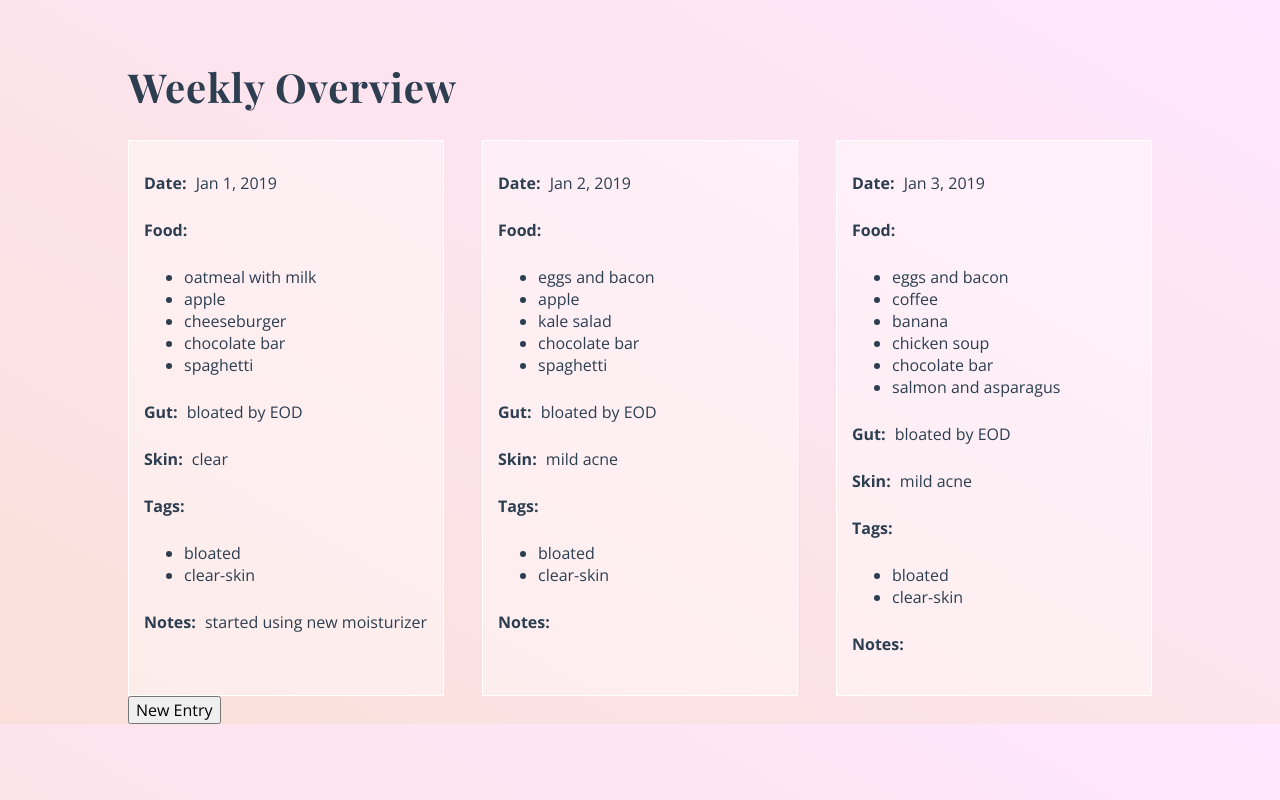
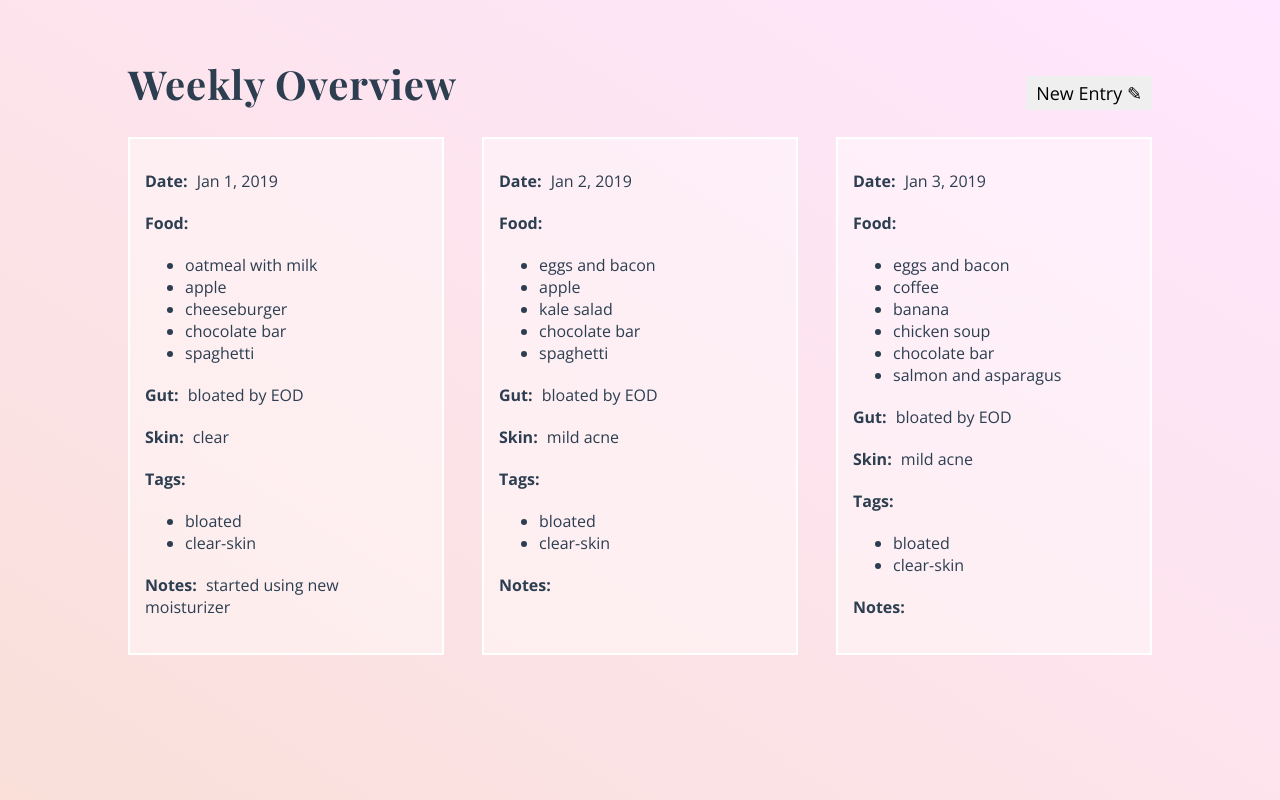
Before and after one commit to ngojenny/food-tracker, a Vue app: page /#/ in a window 1280 px wide. Built offline with nearby package versions, Linux system fonts and the light colour scheme.

Commit message:
show form as modal, toggle visibility on close and click background

```diff
--- a/src/App.vue
+++ b/src/App.vue
@@ -183,13 +183,15 @@ body {
   background-image: linear-gradient(to top right, #fae0d9 0%, #ffe7ff 100%);
   font-size: 1.6rem;
   font-family: "Open Sans", sans-serif;
+  position: relative;
+  min-height: 100vh;
 }
 
 #app {
   -webkit-font-smoothing: antialiased;
   -moz-osx-font-smoothing: grayscale;
   color: #2c3e50;
-  margin-top: 60px;
+  padding: 30px 0;
 }
 
 .wrapper {
--- a/src/components/Dashboard.vue
+++ b/src/components/Dashboard.vue
@@ -1,6 +1,9 @@
 <template>
   <div class="wrapper">
-    <h1>Weekly Overview</h1>
+    <header>
+      <h1>Weekly Overview</h1>
+      <button class="add-button" type="button" v-on:click="toggleEntryForm">New Entry ✎</button>
+    </header>
     <div class="card-container">
       <DayEntry
         v-for="seed in seeds"
@@ -13,8 +16,7 @@
         :notes="seed.notes"
       />
     </div>
-    <button type="button" v-on:click="toggleEntryForm">New Entry</button>
-    <EntryForm v-if="formVisible" @send-entry="addEntry" />
+    <EntryForm v-if="formVisible" @send-entry="addEntry" @close-modal="toggleEntryForm" />
   </div>
 </template>
 
@@ -99,4 +101,16 @@ h1 {
   display: flex;
   justify-content: space-between;
 }
+
+.add-button {
+  border: none;
+  padding: 5px 10px;
+  font-size: 1.8rem;
+}
+
+header {
+  display: flex;
+  align-items: baseline;
+  justify-content: space-between;
+}
 </style>
--- a/src/components/DayEntry.vue
+++ b/src/components/DayEntry.vue
@@ -39,7 +39,7 @@ export default {
 
 <style scoped>
 .card {
-  border: 1px solid #ffffff;
+  border: 2px solid #ffffff;
   background: rgba(255, 255, 255, 0.4);
   padding: 15px;
   width: calc(33.3% - 25px);
@@ -53,6 +53,10 @@ export default {
 
 p,
 ul {
-  margin-bottom: 25px;
+  margin-bottom: 20px;
+}
+
+ul {
+  margin-top: 0;
 }
 </style>
--- a/src/components/EntryForm.vue
+++ b/src/components/EntryForm.vue
@@ -1,5 +1,7 @@
 <template>
+  <div v-on:click="closeModal" class="modal">
     <form v-on:submit.prevent="sendEntry">
+      <button v-on:click="closeModal" class="btn-close" type="button">x</button>
       <label for="date">Date:</label>
       <input type="text" id="date" v-on:keyup="updateField" />
       <label for="foodItem">Food:</label>
@@ -24,6 +26,7 @@
       <button type="button" v-on:click="addListItem" data-item="tagItem">+</button>
       <button type="submit">Submit</button>
     </form>
+  </div>
 </template>
 
 <script>
@@ -50,7 +53,6 @@ export default {
       this.currentEntry[id] = value;
     },
     sendEntry() {
-      console.log("calling sendEntry", this.currentEntry);
       const massagedEntry = Object.assign({}, this.currentEntry);
       delete massagedEntry.foodItem;
       delete massagedEntry.tagItem;
@@ -72,7 +74,57 @@ export default {
       const pluralKey = item.split("Item")[0] + "s";
 
       this.currentEntry[pluralKey].push(this.currentEntry[item]);
+    },
+    closeModal() {
+      this.$emit("close-modal");
     }
   }
 };
 </script>
+
+<style scoped>
+.modal {
+  position: absolute;
+  left: 0;
+  top: 0;
+  width: 100%;
+  height: 100%;
+  padding: 1px;
+  background-image: linear-gradient(
+    to top right,
+    rgba(250, 224, 217, 0.9) 0%,
+    rgba(255, 231, 255, 0.9) 100%
+  );
+  display: flex;
+}
+
+form {
+  /* border: 1px solid tomato; */
+  width: 60%;
+  background: rgba(255, 255, 255, 0.8);
+  padding: 20px;
+  padding-top: 50px;
+  margin: auto;
+  display: flex;
+  flex-wrap: wrap;
+  position: relative;
+}
+
+label {
+  font-size: 1.5rem;
+}
+
+input {
+  width: 100%;
+  margin-bottom: 10px;
+  background: none;
+  border: none;
+  border-bottom: 1px dotted #2c3e50;
+}
+
+.btn-close {
+  position: absolute;
+  top: 20px;
+  right: 20px;
+}
+</style>
```
Lines whose indentation alone changed are shown as unchanged.
